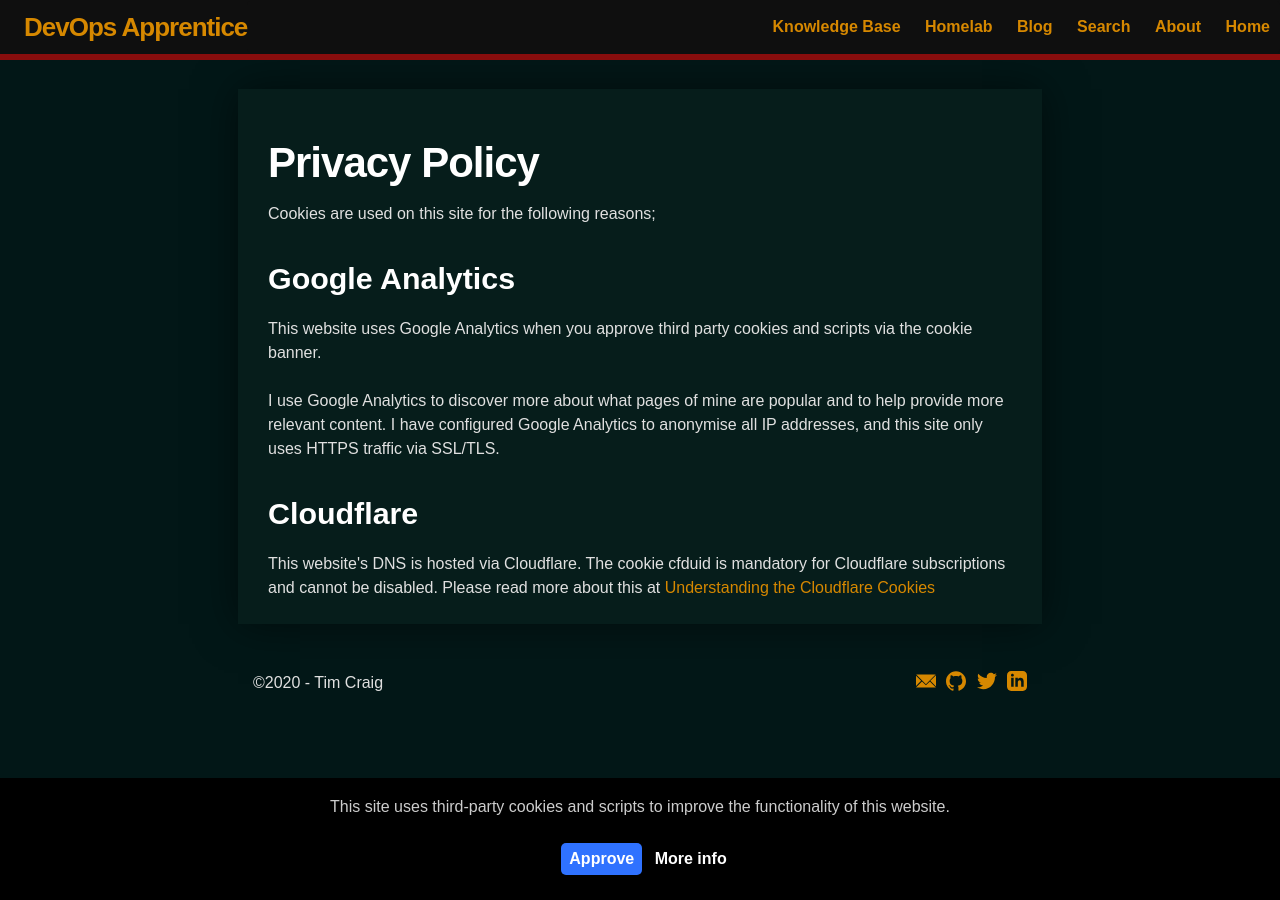
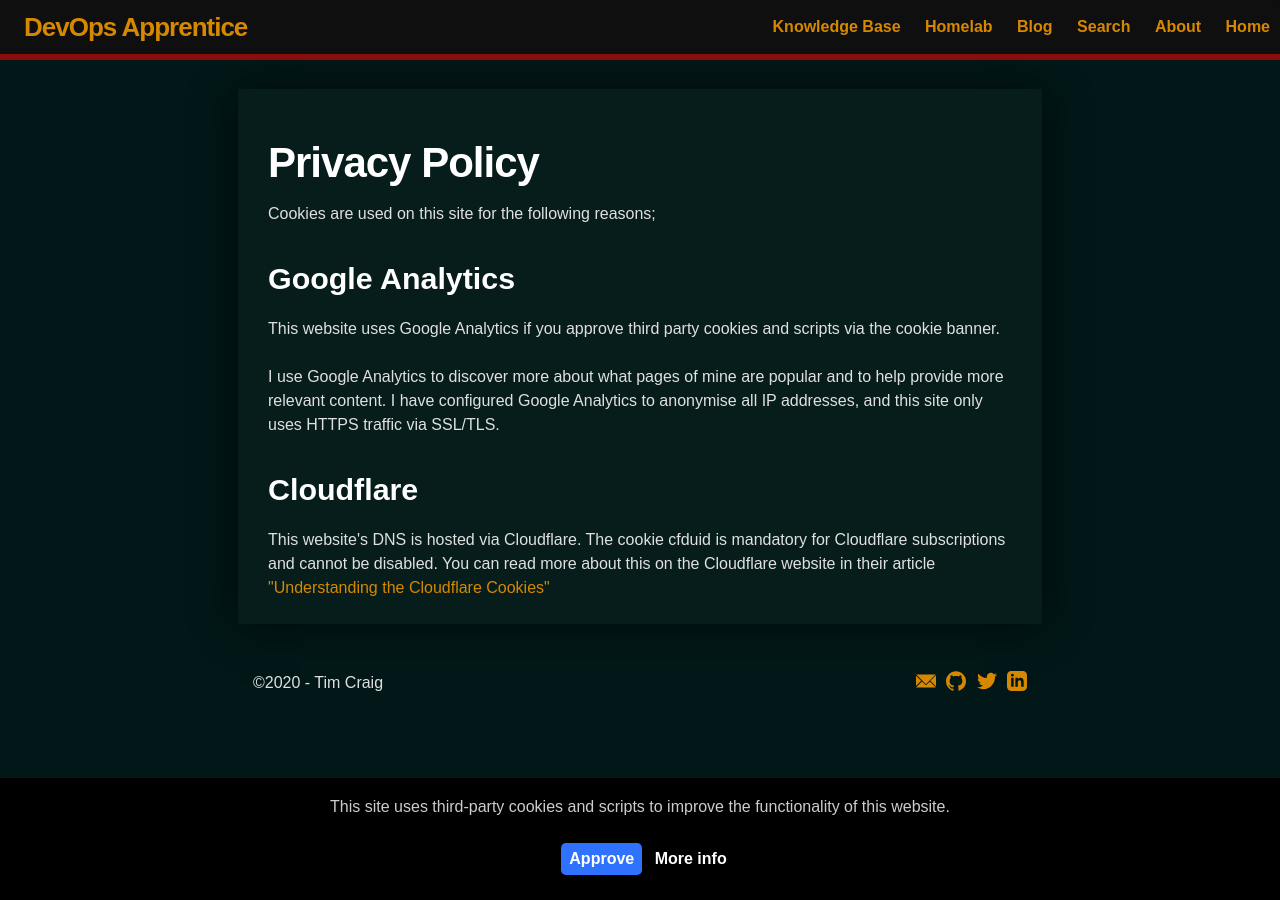
Before and after one commit to tic0uk/devopsapprentice.com, a Jekyll site: the page built from _pages/privacy.markdown, in a window 1280 px wide. Built offline with Jekyll 4.4.1, drawn with Linux system fonts in a browser that asks for light colours.

Commit message:
cookiebanner

```diff
--- a/_includes/cookie-consent.html
+++ b/_includes/cookie-consent.html
@@ -25,7 +25,7 @@
             date.setTime(date.getTime() + (days*24*60*60*1000));
             expires = "; expires=" + date.toUTCString();
         }
-        document.cookie = name + "=" + value + expires + "; path=/; Samesite=None; Secure";
+        document.cookie = name + "=" + value + expires + "; path=/; Samesite=None; Secure; 'anonymize_ip': true}";
     }
     function readCookie(name) {
         var nameEQ = name + "=";
--- a/_includes/ga/analytics.js
+++ b/_includes/ga/analytics.js
@@ -14,8 +14,5 @@
     window.dataLayer = window.dataLayer || [];
     function gtag(){dataLayer.push(arguments);}
     gtag('js', new Date());
-    gtag('config', 'G-9N6VQ00CCF', {
-    'anonymize_ip': true,
-    cookie_flags: 'max-age=7200;secure;samesite=none'
-   });
+    gtag('config', 'G-9N6VQ00CCF');
 })
--- a/_pages/privacy.markdown
+++ b/_pages/privacy.markdown
@@ -9,7 +9,7 @@
 Cookies are used on this site for the following reasons;
 
 <h3>Google Analytics</h3>
-<p>This website uses Google Analytics when you approve third party cookies and
+<p>This website uses Google Analytics if you approve third party cookies and
 scripts via the cookie banner.<br>
 <br>
 I use Google Analytics to discover more about what pages of mine are popular and
@@ -18,5 +18,5 @@
 <br>
 <h3>Cloudflare</h3>
 <p>This website's DNS is hosted via Cloudflare. The cookie cfduid is mandatory for Cloudflare subscriptions and cannot
-be disabled. Please read more about this at <a href="https://support.cloudflare.com/hc/en-us/articles/200170156-Understanding-the-Cloudflare-Cookies">Understanding the Cloudflare Cookies</a>
+be disabled. You can read more about this on the Cloudflare website in their article <a href="https://support.cloudflare.com/hc/en-us/articles/200170156-Understanding-the-Cloudflare-Cookies">"Understanding the Cloudflare Cookies"</a>
 </p>
```
